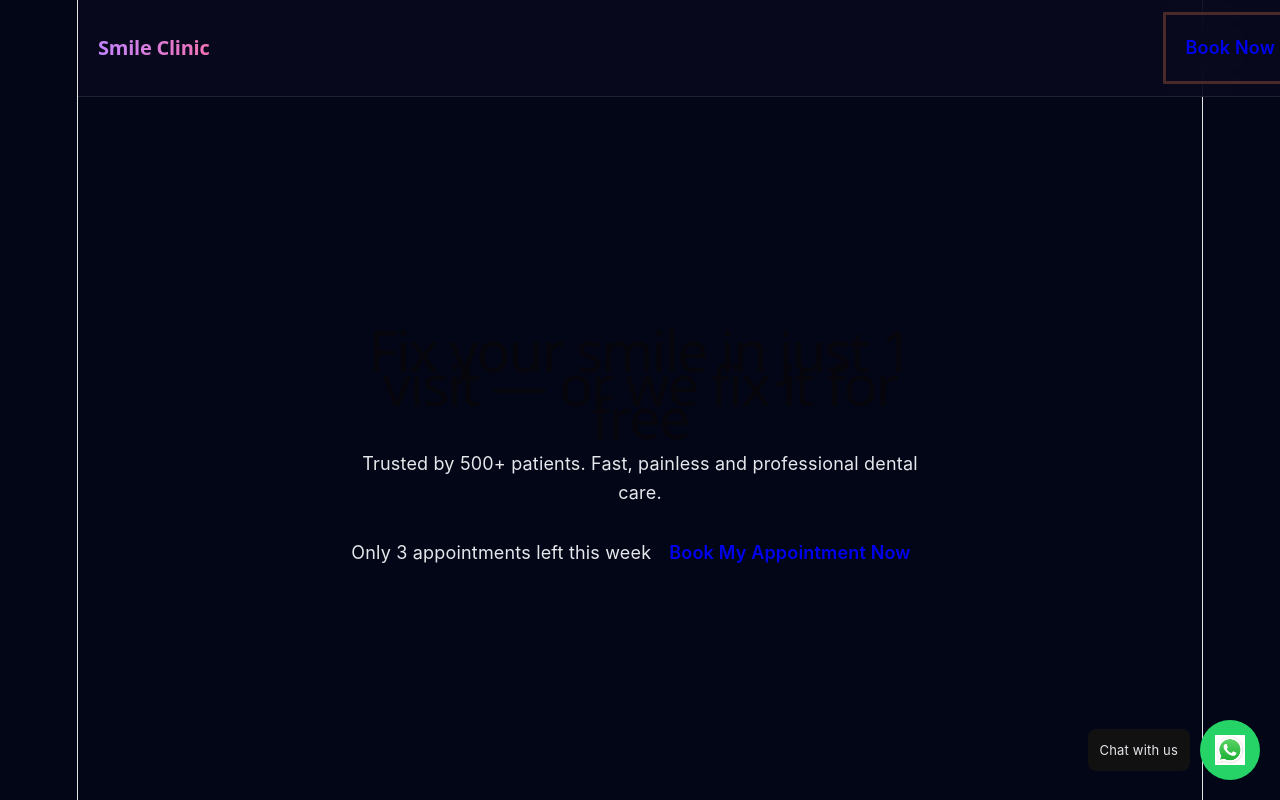
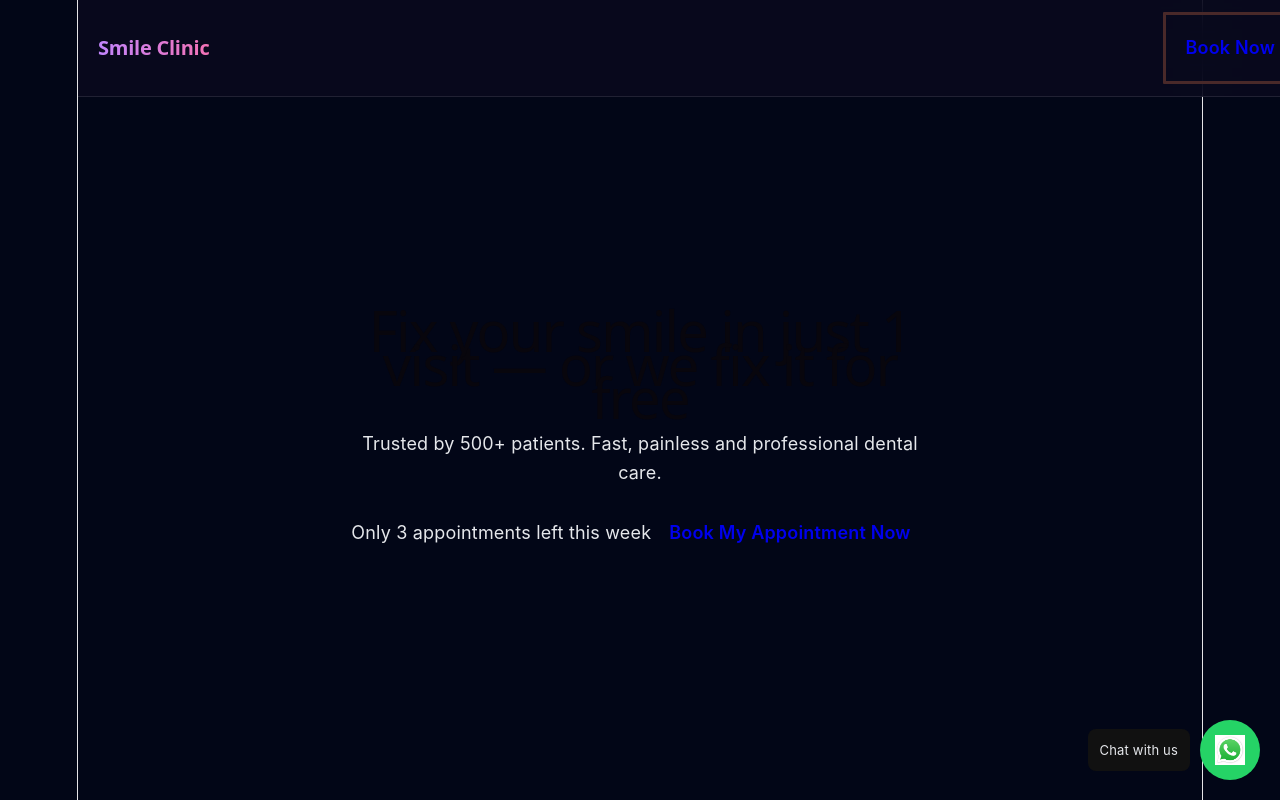
Before and after one commit to lucastrachta/dentist-landing-page, a React (Vite) app: page / in a window 1280 px wide. Shown: the top 800 px of the page. Built offline with nearby package versions, Linux system fonts and the light colour scheme.

Commit message:
levante un poco el hero las letras

```diff
--- a/src/App.css
+++ b/src/App.css
@@ -72,7 +72,7 @@ backdrop-filter: blur(20px);
   padding: 140px 20;
   position: relative;
   overflow:hidden;
-   margin-top: 80px;
+   margin-top: 60px;
 }
 
 .hero-box {
```
